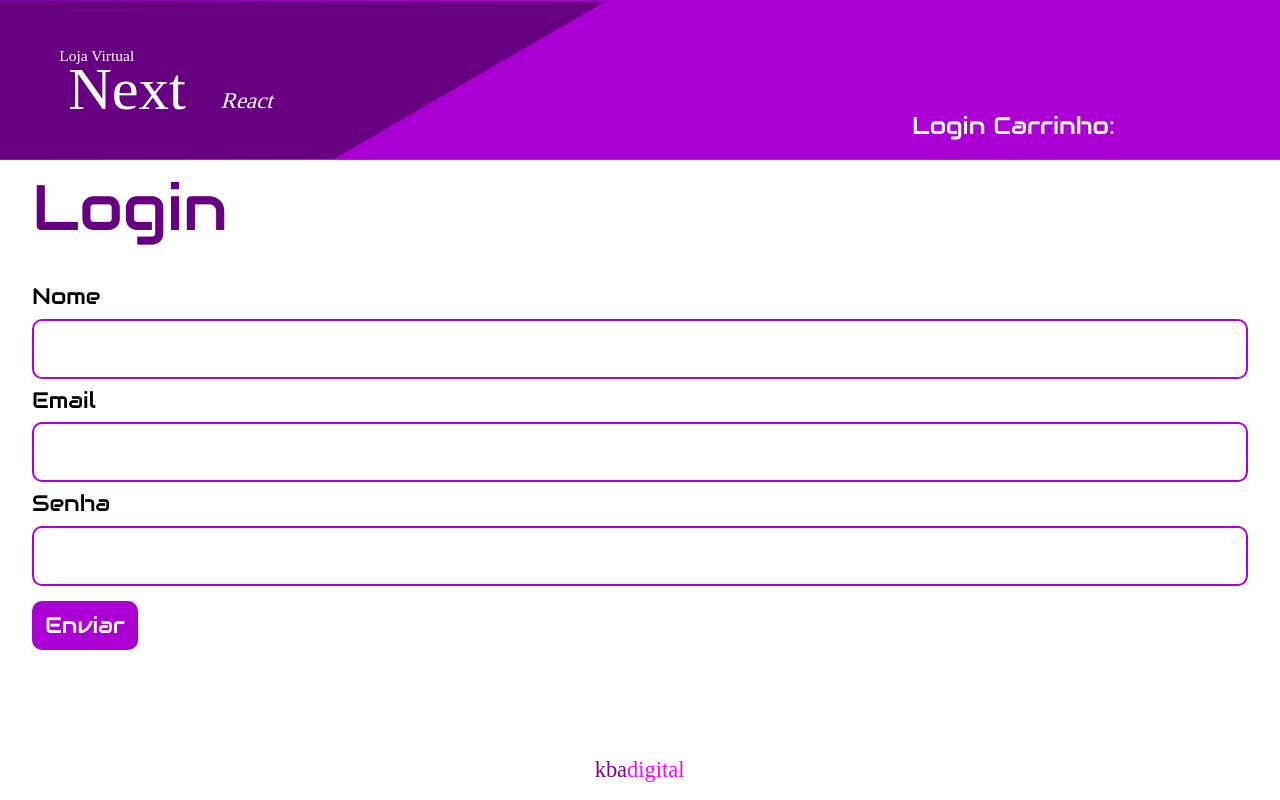
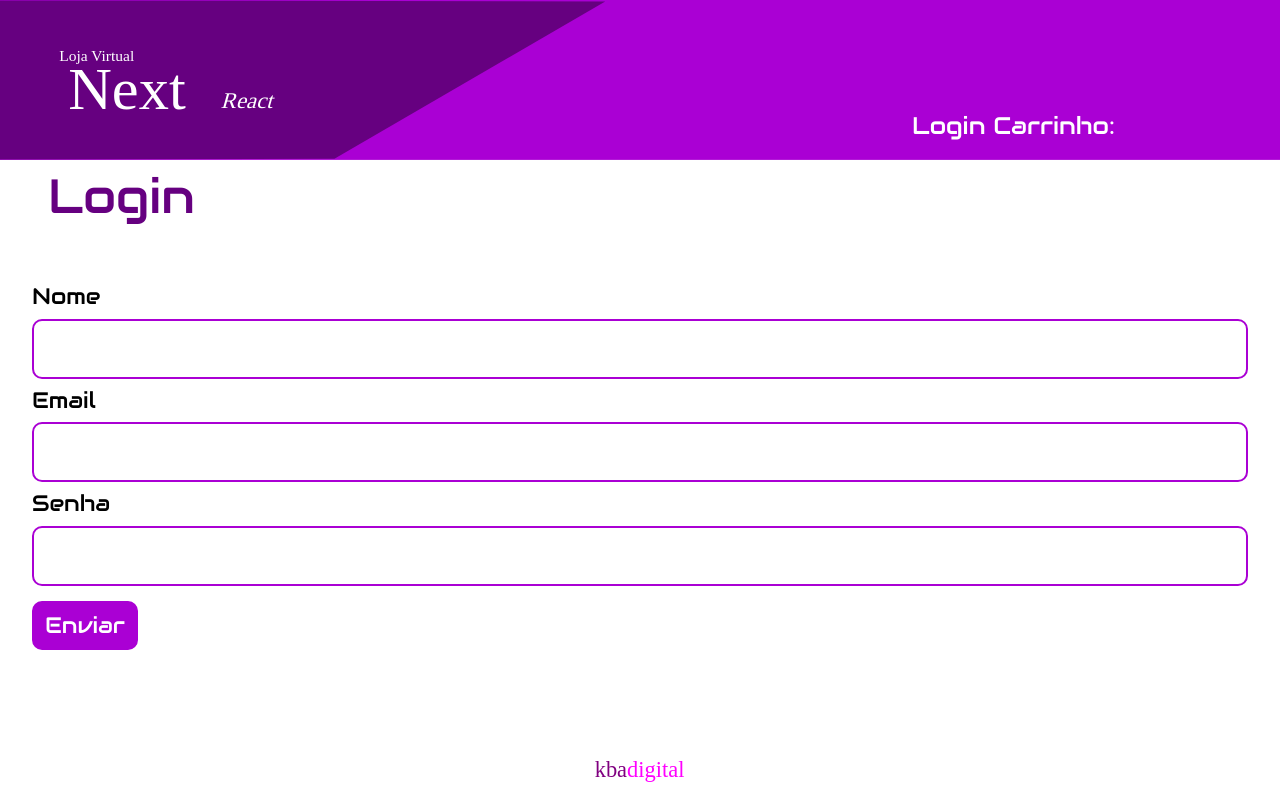
Before and after one commit to albuquerque-katarine/next-react-loja-virtual, a Next.js app: page /PageLogin/Login in a window 1280 px wide. Built offline with nearby package versions, Linux system fonts and the light colour scheme.

Commit message:
Inclusão de componente em Login.

```diff
--- a/src/pages/PageLogin/Login.tsx
+++ b/src/pages/PageLogin/Login.tsx
@@ -2,6 +2,7 @@ import { useState } from "react";
 import { useRouter } from 'next/navigation';
 import Footer from "../components/Footer/Footer";
 import Header from "../components/Header/Header";
+import TagMain from "../components/TagMain/TagMain";
 
 export default function Login() {
 
@@ -27,9 +28,9 @@ export default function Login() {
     return (
         <div className="page">
             <Header imagem="../assets/loja_virtual_logo_topo.svg" bgImagem='../assets/loja_virtual_banner.svg'/>
-            <main className="main">
+            <TagMain titulo="Login">
                 <section className="section_login flex flex-col">
-                    <h2>Login</h2>
+                    <br />
                     <br />
                     <label htmlFor="nome">Nome</label>
                     <input type="text" id="nome" value={nome} onChange={evt=> setNome(evt.target.value)} autoComplete="off"/>
@@ -43,7 +44,7 @@ export default function Login() {
                     <br />
                     <label>{mensagem !="" ? mensagem: ""}</label>
                 </section>
-            </main>
+            </TagMain>
             <Footer imagem="../assets/loja_virtual_logo_footer.svg"/>
         </div>
     )
```
